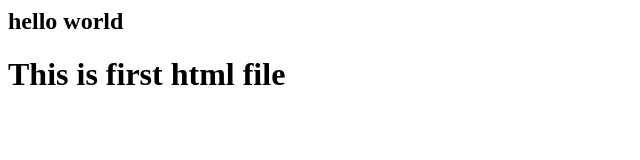
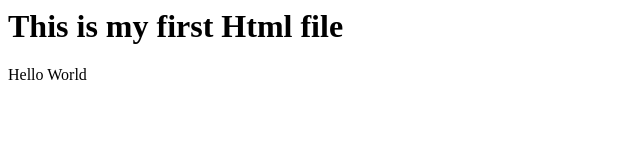
Before and after one commit to JurasGitHub/DevOps, a plain HTML site: page index.html in a window 1280 px wide. Shown: the whole page, without its empty margins (0-640 px from the left). Drawn offline with Linux system fonts and the light colour scheme.

Commit message:
New Html file

```diff
--- a/index.html
+++ b/index.html
@@ -1,3 +1,2 @@
-
-
-<h2>hello world</h2><h1>This is first html file</h1>
+<h1>This is my first Html file</h1>
+</h2>Hello World</h2>
```
